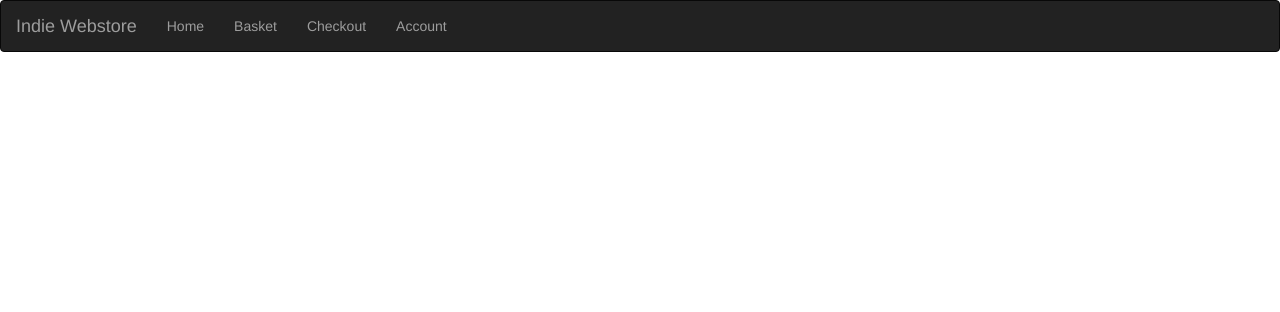
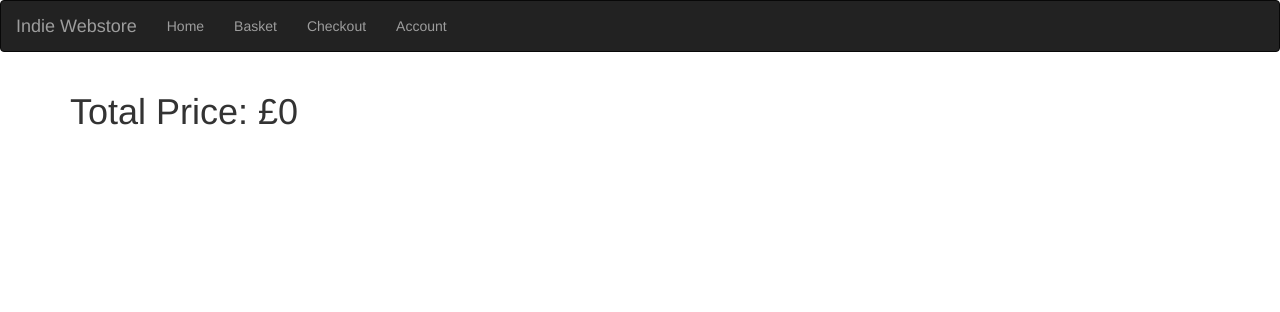
Before and after one commit to smarkwebb/indie-webstore, a Flask app: page /basket in a window 1280 px wide. Shown: the top 312 px of the page. Run offline with Flask 3, Linux system fonts and the light colour scheme; parts of the project's set-up code (start-up, migrations or seed data) failed here and were passed over; some libraries are stand-ins or nearby versions.

Commit message:
Add basket page and methods

```diff
--- a/app.py
+++ b/app.py
@@ -18,7 +18,6 @@ with app.app_context():
 
         if not query:
             db.session.add(Product(**product))
-
     db.session.commit()
 
 
@@ -39,6 +38,8 @@ def add_to_cart():
     if request.method == "POST":
         user_id = request.cookies.get("user")
         product_id = request.form["product_id"]
+        name = request.form["name"]
+        price = request.form["price"]
         quantity = request.form["quantity"]
 
         with app.app_context():
@@ -46,7 +47,13 @@ def add_to_cart():
                 resp = make_response("You must be logged in to perform this action.")
             else:
                 db.session.add(
-                    Basket(user_id=user_id, product_id=product_id, quantity=quantity)
+                    Basket(
+                        user_id=user_id,
+                        product_id=product_id,
+                        name=name,
+                        price=price,
+                        quantity=quantity,
+                    )
                 )
                 resp = make_response("Added to cart.")
                 db.session.commit()
@@ -55,7 +62,28 @@ def add_to_cart():
 
 @app.route("/basket")
 def route_basket():
-    return render_template("basket.html")
+    user = request.cookies.get("user")
+    baskets = Basket.query.filter_by(user_id=user)
+    products = Product.query.all()
+    total_price = 0
+
+    for basket in baskets:
+        total_price += basket.price
+
+    return render_template(
+        "basket.html", baskets=baskets, products=products, total_price=total_price
+    )
+
+
+@app.route("/removed", methods=["GET", "POST"])
+def remove_from_cart():
+    if request.method == "POST":
+        basket_id = request.form["basket_id"]
+        my_basket = db.session.get(Basket, basket_id)
+        db.session.delete(my_basket)
+        resp = make_response("Removed from cart.")
+        db.session.commit()
+    return resp
 
 
 @app.route("/checkout")
--- a/templates/basket.html
+++ b/templates/basket.html
@@ -3,12 +3,18 @@
     {% for basket in baskets %}
     <div class="row">
         <div class="col-sm-6">
-            <h1>{{basket.user_id}}</h1>
+            <h1>{{basket.name}}</h1>
+            <h2>£{{basket.price}}</h2>
         </div>
         <div class="col-sm-6">
-            <h2>{{basket.product_id}}</h2>
+            <p>Quantity: {{basket.quantity}}</p>
+            <form action="/removed" method="post">
+                <input type="hidden" name="basket_id" value={{basket.basket_id}}>
+                <input type="submit" name="submit" value="Remove from cart">
+            </form>
         </div>
     </div>
     {% endfor %}
+    <h1>Total Price: £{{total_price}}</h1>
 </div>
 {% endblock %}
--- a/templates/index.html
+++ b/templates/index.html
@@ -10,6 +10,8 @@
             <h3>{{product.impact}}</h3>
             <form action="/added" method="post">
                 <input type="hidden" name="product_id" value={{product.product_id}}>
+                <input type="hidden" name="name" value={{product.name}}>
+                <input type="hidden" name="price" value={{product.price}}>
                 <label for="quantity">Quantity</label>
                 <input type="integer" name="quantity" id="quantity">
                 <input type="submit" name="submit" value="Add to cart">
```
